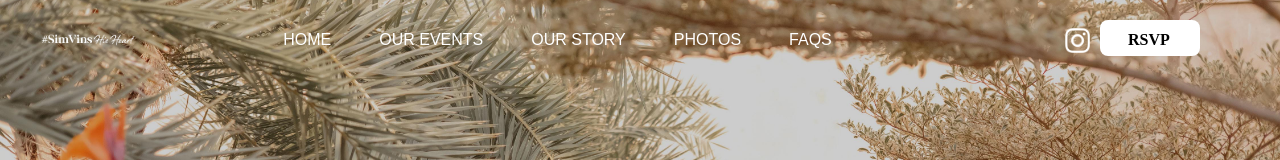
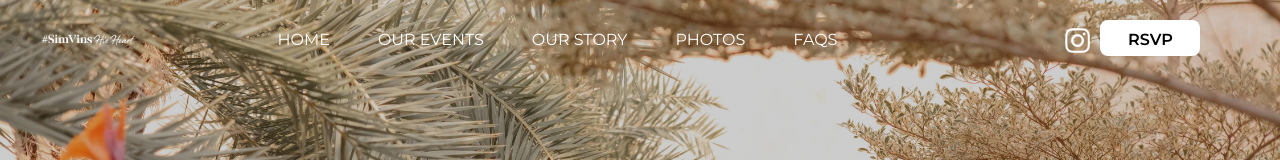
Before and after one commit to rush212000/Vinay-SimhikaV1, a React (Create React App) app: page / in a window 1280 px wide. Shown: the top 160 px of the page. Built offline with nearby package versions, Linux system fonts and the light colour scheme; a web font is replaced by a local one.

Commit message:
Rsvp buttons

```diff
--- a/src/components/Header.js
+++ b/src/components/Header.js
@@ -21,6 +21,12 @@ const Header = () => {
 
   return (
     <>
+    <style>
+    {`
+  @import url('https://fonts.googleapis.com/css2?family=Montserrat:wght@300;400;500;600&display=swap');
+  `}
+</style>
+
       {/* ... (rest of the code) ... */}
 
       <header
@@ -62,7 +68,7 @@ const Header = () => {
           <div className="fixed top-5 right-20" style={{ zIndex: '1' }}>
             {/* Use the Link component to navigate to RSVP.js */}
             <Link to="/pages/RSVP" style={{ color: 'black', textDecoration: 'none', position: 'relative' }}>
-              <button className="btn rounded-lg" style={{ width: '85px', height: '20px', fontSize: '12px', fontFamily: 'Montserrat, sans-serif' }}>
+              <button className="btn rounded-lg bg-white hover:bg-opacity-90" style={{ width: '85px', height: '20px', fontSize: '16px', fontFamily: 'Montserrat, sans-serif', color: '#ffffff' }}>
                 RSVP
               </button>
               <span
--- a/src/pages/Home.js
+++ b/src/pages/Home.js
@@ -299,7 +299,7 @@ const Home = () => {
             <br />
             <Link
               to="/pages/RSVP"
-              className="btn rounded-lg"
+              className="btn rounded-lg bg-white hover:bg-opacity-90"
               style={{
                 color: 'black',
                 width: '250px', // Adjust the width as desired
```
